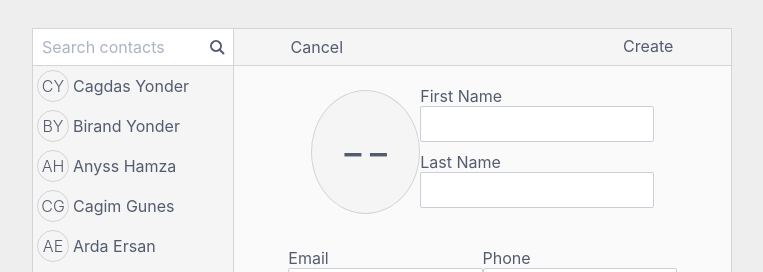
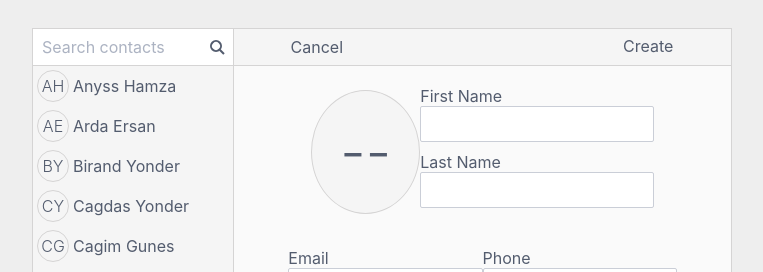
Before and after one commit to cyonder/contact-app, a React (Create React App) app: page /contacts/new in a window 1280 px wide. Shown: the part 122-394 px from the top of the page, without its empty margins (258-1021 px from the left). Built offline with nearby package versions, Linux system fonts and the light colour scheme.

Commit message:
Sort for ContactList and ID for new contacts
Added alphabetical sort for ContactList
Added unique ID for new contacts

```diff
--- a/src/actions/index.js
+++ b/src/actions/index.js
@@ -20,7 +20,6 @@ export function deleteContact(id){
 }
 
 export function addContact(contact){
-    //TODO: Add ID to the new contact
     return{
         type: 'ADD_CONTACT',
         payload: contact
--- a/src/components/ContactBook.js
+++ b/src/components/ContactBook.js
@@ -61,7 +61,9 @@ class ContactBook extends Component{
 
 const mapStateToProps = (state) => {
     return{
-        contactList: state.contacts.contactList,
+        contactList: state.contacts.contactList.sort((a,b) => {
+            return a.first_name.localeCompare(b.first_name);
+        }),
         activeContact: state.contacts.activeContact
     };
 }
--- a/src/components/EditableContactForm.js
+++ b/src/components/EditableContactForm.js
@@ -1,6 +1,7 @@
 import React, { Component } from 'react';
 import { connect } from 'react-redux';
 import { Field, reduxForm } from 'redux-form';
+import _ from 'lodash';
 
 class EditableContactForm extends Component{
     constructor(){
@@ -42,6 +43,7 @@ class EditableContactForm extends Component{
             this.props.editContact(values);
             this.props.toggleForm(false);
         }else{
+            values.id = _.uniqueId('1');
             this.props.addContact(values);
         }
         this.props.history.push('/');
```
